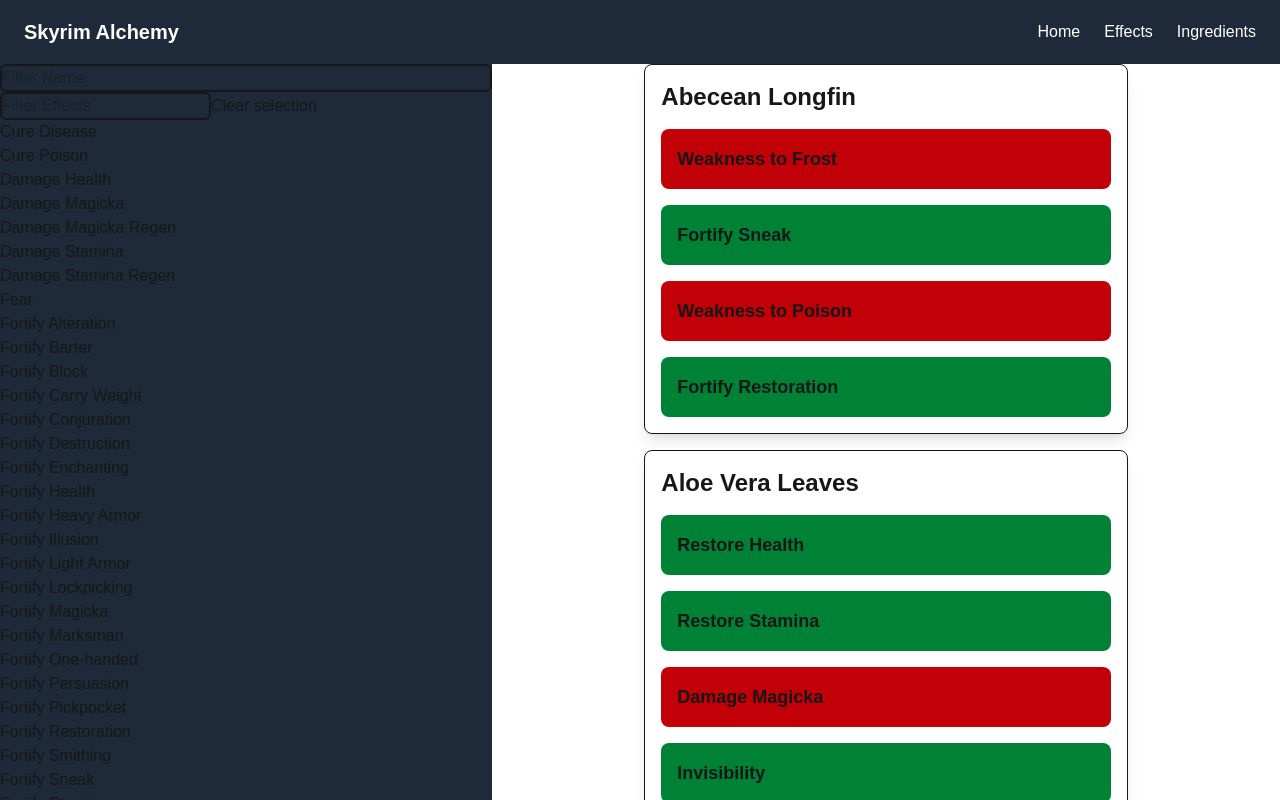
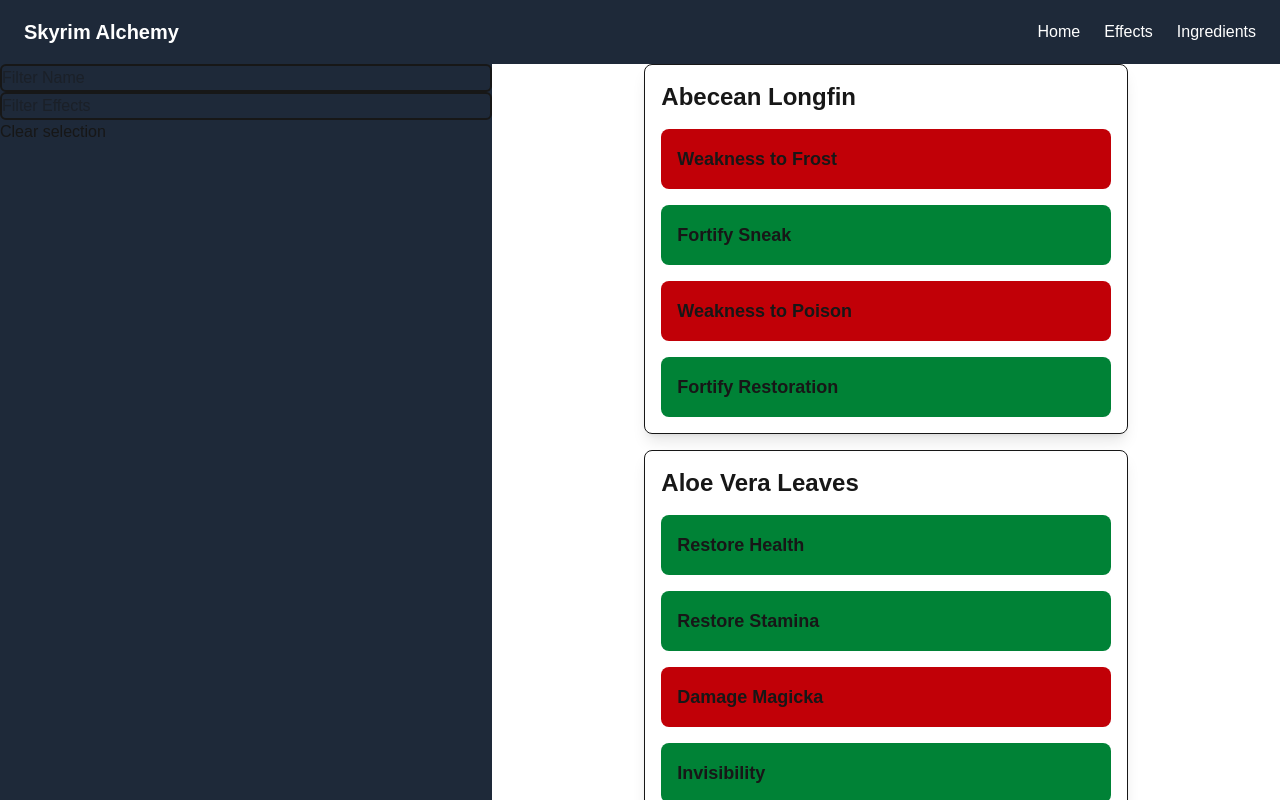
Before and after one commit to Treborace213/skyrim-alchemy, a Next.js app: page /skyrim-alchemy/ingredients in a window 1280 px wide. Shown: the top 800 px of the page. Built offline with nearby package versions, Linux system fonts and the light colour scheme.

Commit message:
The list off effects to filter does not appear untill the effect input box is focused.

```diff
--- a/src/components/ingredientSearch/EffectFilter.tsx
+++ b/src/components/ingredientSearch/EffectFilter.tsx
@@ -10,32 +10,56 @@
 
 const EffectFilter: React.FC<EffectFilterProps> = ({ onSelectedChange }) => {
     const { dataManager } = useDataManager();
-    const [effectListFilter, setEffectListFilter] = useState("")
-    const [selectedEffects, setSelectedEffects] = useState<Effect[]>([])
+    const [effectListFilter, setEffectListFilter] = useState("");
+    const [selectedEffects, setSelectedEffects] = useState<Effect[]>([]);
+
+    const [searchIsFocused, setSearchIsFocused] = useState(false);
 
     useEffect(() => {
         onSelectedChange(selectedEffects);
-    }, [selectedEffects])
+    }, [selectedEffects]);
 
     return (
-        <div>
-            <input className="border-2 rounded-md" placeholder="Filter Effects" value={effectListFilter} onChange={(e) => setEffectListFilter(e.target.value)} />
+        <div className="relative">
+            <input
+                className="border-2 rounded-md w-full"
+                placeholder="Filter Effects"
+                value={effectListFilter}
+                onChange={(e) => setEffectListFilter(e.target.value)}
+                onFocus={() => setSearchIsFocused(true)}
+                onBlur={() => setTimeout(() => setSearchIsFocused(false), 150)}
+            />
+
             <button onClick={() => setSelectedEffects([])}>Clear selection</button>
-            <ul>
+
+            {searchIsFocused && (
+                <ul className="max-h-64 overflow-auto border border-gray-300 rounded-md z-10"
+                    onMouseDown={(e) => e.preventDefault()}
+                >
                     {dataManager?.effects
-                    .filter((effect) => effect.name.toLowerCase().includes(effectListFilter.toLowerCase()))
+                        .filter((effect) =>
+                            effect.name.toLowerCase().includes(effectListFilter.toLowerCase())
+                        )
                         .map((effect) => (
                             <li
                                 key={effect.name}
-                            onClick={() => setSelectedEffects(selectedEffects.includes(effect) ? selectedEffects.filter(e => e !== effect) : [...selectedEffects, effect])}
-                            className={selectedEffects.includes(effect) ? "bg-cyan-900" : ""}
+                                onClick={() =>
+                                    setSelectedEffects(selectedEffects.includes(effect)
+                                        ? selectedEffects.filter((e) => e !== effect)
+                                        : [...selectedEffects, effect])
+                                }
+                                className={`px-3 py-1 cursor-pointer ${selectedEffects.includes(effect)
+                                    ? "bg-cyan-900 text-white"
+                                    : "hover:bg-gray-100"
+                                    }`}
                             >
                                 {effect.name}
                             </li>
                         ))}
                 </ul>
+            )}
         </div>
-    )
-}
+    );
+};
 
 export default EffectFilter;
```
Lines whose indentation alone changed are shown as unchanged.
